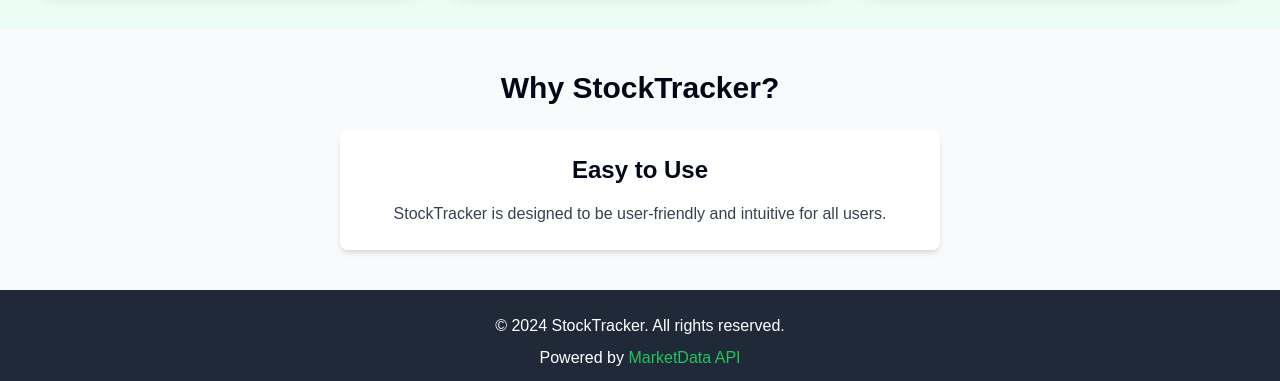
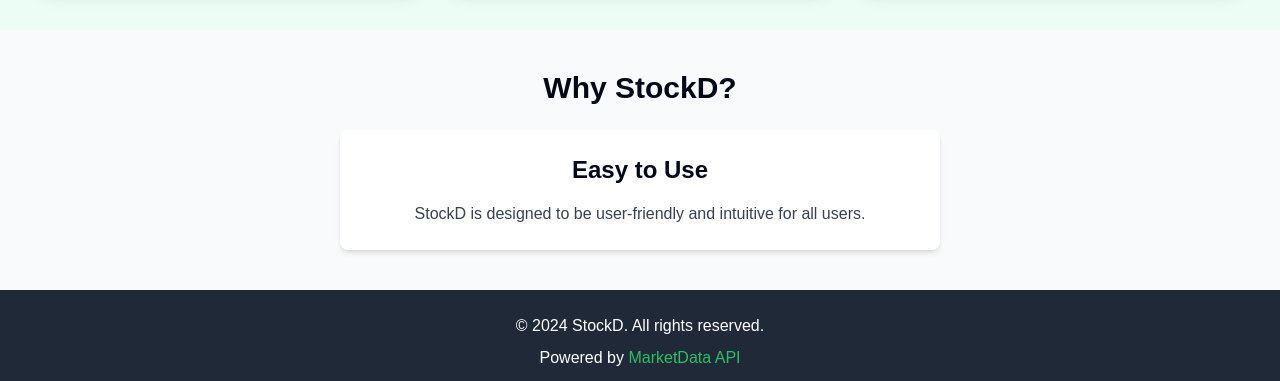
Before and after one commit to Granjaja/stock-market, a Next.js app: page / in a window 1280 px wide. Shown: the part 721-1102 px from the top of the page. Built offline with nearby package versions, Linux system fonts and the light colour scheme.

Commit message:
name change

```diff
--- a/src/app/dashboard/page.tsx
+++ b/src/app/dashboard/page.tsx
@@ -20,7 +20,7 @@
     const fetchStocks = async () => {
       try {
         const response = await axios.get("/api/stocks");
-        console.log("API Response:", response.data);
+        console.log("API Response:", response.data.results);
         setStocks(response.data);
       } catch (error: unknown) {
         if(error instanceof Error) {
--- a/src/app/page.tsx
+++ b/src/app/page.tsx
@@ -45,12 +45,12 @@
 </div>
 
 <div className="p-10 bg-gray-50">
-  <h2 className="text-3xl font-bold text-center mb-6">Why StockTracker?</h2>
+  <h2 className="text-3xl font-bold text-center mb-6">Why StockD?</h2>
   <div className="flex flex-col items-center space-y-6">
     <div className="bg-white p-6 rounded-lg shadow-md w-full sm:w-3/4 lg:w-1/2">
       <h3 className="text-2xl font-semibold mb-4 text-center">Easy to Use</h3>
       <p className="text-gray-700 text-center">
-        StockTracker is designed to be user-friendly and intuitive for all users.
+        StockD is designed to be user-friendly and intuitive for all users.
       </p>
     </div>
   </div>
--- a/src/components/footer.tsx
+++ b/src/components/footer.tsx
@@ -3,7 +3,7 @@
 const Footer = () => {
   return (
     <footer className="bg-gray-800 text-white py-6 text-center">
-      <p className="mb-2">&copy; {new Date().getFullYear()} StockTracker. All rights reserved.</p>
+      <p className="mb-2">&copy; {new Date().getFullYear()} StockD. All rights reserved.</p>
       <p className="mb-2">
         Powered by{' '}
         <Link href="https://polygon.io" className="text-green-500 hover:underline">
```
